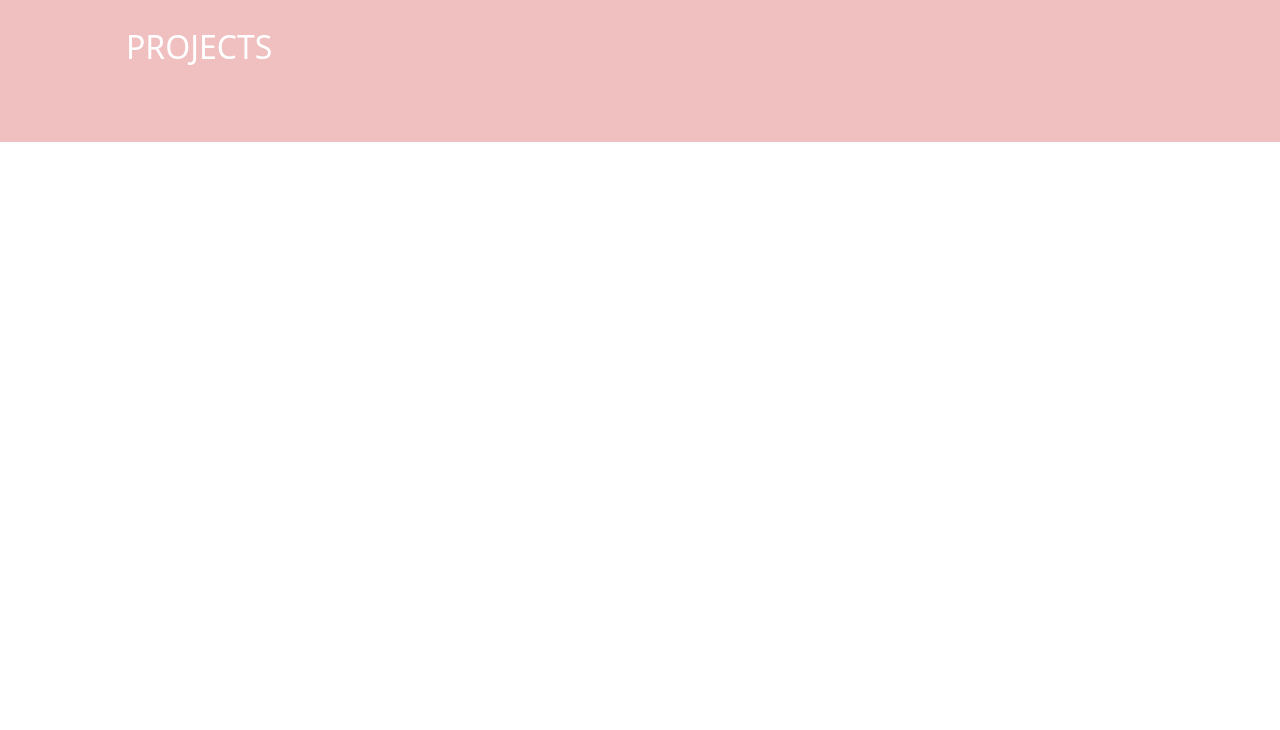
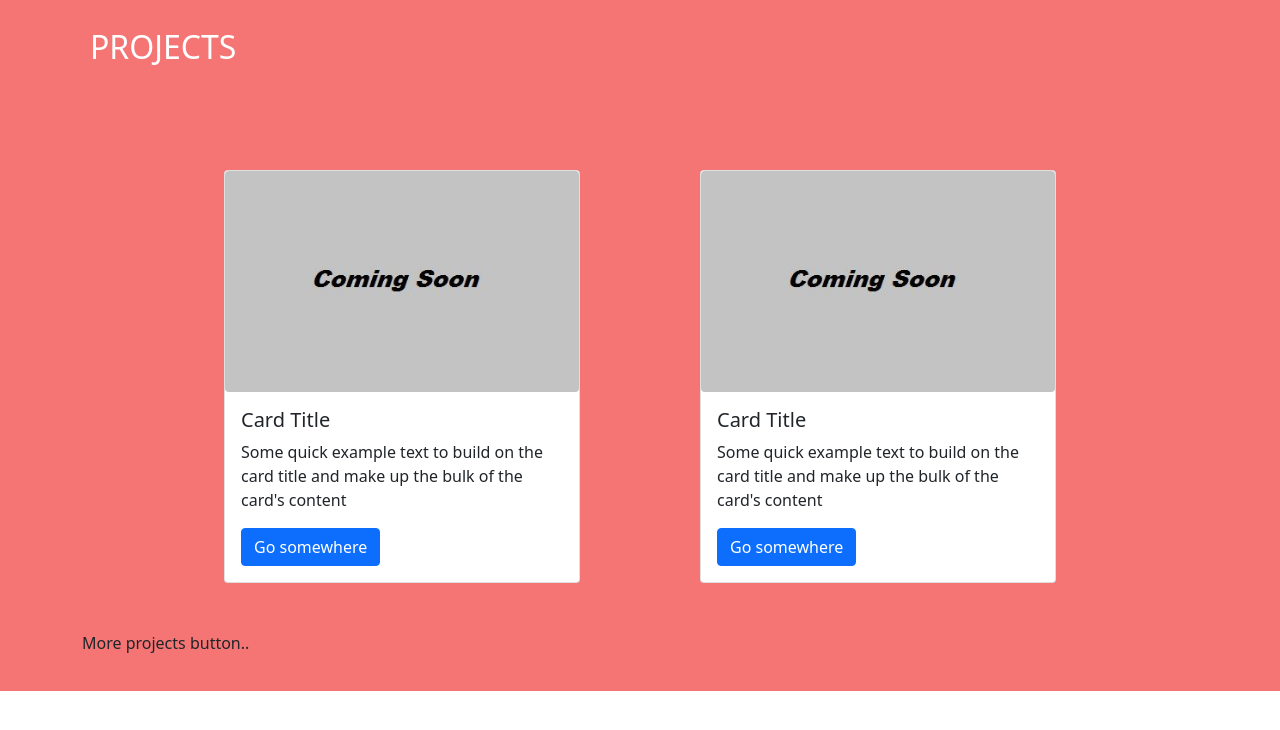
Before and after one commit to Semthan/next_portfolio, a Next.js app: page / in a window 1280 px wide. Shown: the top 730 px of the page. Built offline with nearby package versions, Linux system fonts and the light colour scheme.

Commit message:
removed modal and added project card

```diff
--- /dev/null
+++ b/components/projects-section/projectCard.js
@@ -0,0 +1,21 @@
+import React from 'react'
+import Image from 'next/image'
+import { Card, Button } from 'react-bootstrap'
+import pic from '../../public/images/cs.jpg'
+
+export default function ProjectCard() {
+    return (
+        <>
+            <Card>
+                <Image className="img-fluid rounded" src={pic} />
+                <Card.Body>
+                    <Card.Title>Card Title</Card.Title>
+                    <Card.Text>
+                        Some quick example text to build on the card title and make up the bulk of the card's content
+                    </Card.Text>
+                    <Button variant="primary">Go somewhere</Button>
+                </Card.Body>
+            </Card>
+        </>
+    )
+}
--- a/components/projects-section/projectsSection.js
+++ b/components/projects-section/projectsSection.js
@@ -1,15 +1,24 @@
 import React from 'react'
+import Image from 'next/image'
+import pic from '../../public/images/cs.jpg'
 import classes from './ProjectsSection.module.css'
-import { Container, Row } from 'react-bootstrap'
+import { Container, Row, Col } from 'react-bootstrap'
+import ProjectCard from './projectCard'
 
 export default function ProjectsSection() {
     return (
         <section className={`px-4 px-lg-5 ${classes.main}`}>
-            <Container className="px-4 px-lg-5">
+            <Container>
                 <h2 className="text-uppercase text-white p-2 mb-5">Projects</h2>
-                <Row className="">
-
+                <Row className="justify-content-center">
+                    <Col xs={4} className="m-5">
+                        <ProjectCard />
+                    </Col>
+                    <Col xs={4} className="m-5">
+                        <ProjectCard />
+                    </Col>
                 </Row>
+                <p>More projects button..</p>
             </Container>
         </section >
     )
--- a/components/projects-section/projectsSection.module.css
+++ b/components/projects-section/projectsSection.module.css
@@ -1,4 +1,4 @@
 .main {
   padding: 20px;
-  background-color: rgb(240, 191, 191);
+  background-color: rgb(245, 117, 117);
 }
```
